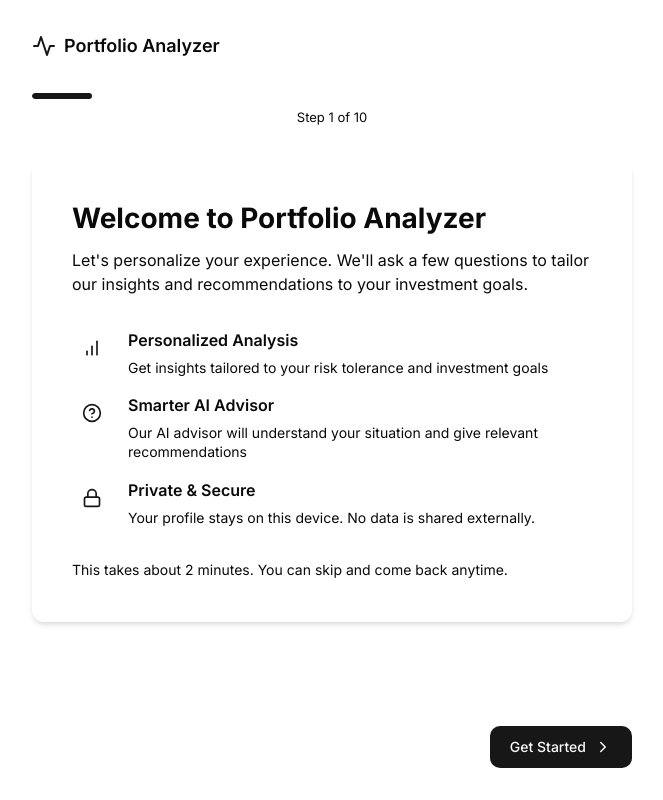
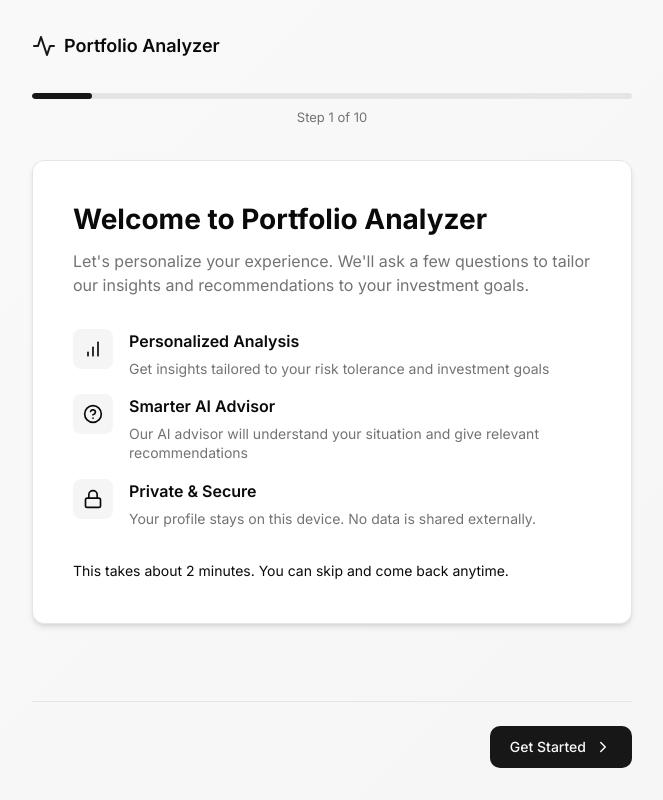
Before and after one commit to subgan-creator/investment-portfolio-analyzer, a Flask app: page /onboarding/step/1 in a window 1280 px wide. Shown: the whole page, without its empty margins (308-971 px from the left). Run offline with Flask 3, Linux system fonts and the light colour scheme; data comes from the database, SQL or seed files in the repository.

Commit message:
Fix onboarding CSS variables to match design system
Updated CSS variable names to use the correct design tokens from style.css:
- --bg-primary → --background
- --text-primary → --foreground
- --border-color → --border
- --text-secondary → --muted-foreground
- --bg-card → --card
- --success-light → --success-bg

🤖 Generated with [Claude Code](https://claude.com/claude-code)

Co-Authored-By: Claude Opus 4.5 <noreply@anthropic.com>

```diff
--- a/src/web/static/css/onboarding.css
+++ b/src/web/static/css/onboarding.css
@@ -2,7 +2,7 @@
 
 /* Layout */
 .onboarding-body {
-    background: linear-gradient(135deg, var(--bg-primary) 0%, var(--bg-secondary) 100%);
+    background: linear-gradient(135deg, var(--background) 0%, var(--secondary) 100%);
     min-height: 100vh;
     display: flex;
     justify-content: center;
@@ -58,7 +58,7 @@
 
 .progress-bar {
     height: 6px;
-    background: var(--border-color);
+    background: var(--border);
     border-radius: 3px;
     overflow: hidden;
 }
@@ -75,7 +75,7 @@
     text-align: center;
     margin-top: 0.5rem;
     font-size: 0.8125rem;
-    color: var(--text-secondary);
+    color: var(--muted-foreground);
 }
 
 /* Main Content */
@@ -86,16 +86,17 @@
 }
 
 .onboarding-card {
-    background: var(--bg-card);
+    background: var(--card);
     border-radius: var(--radius-lg);
     padding: 2.5rem;
     box-shadow: var(--shadow-md);
+    border: 1px solid var(--border);
 }
 
 .onboarding-card h1 {
     font-size: 1.75rem;
     font-weight: 700;
-    color: var(--text-primary);
+    color: var(--foreground);
     margin-bottom: 0.75rem;
     line-height: 1.3;
 }
@@ -103,13 +104,13 @@
 .onboarding-card h2 {
     font-size: 1.5rem;
     font-weight: 600;
-    color: var(--text-primary);
+    color: var(--foreground);
     margin-bottom: 0.5rem;
 }
 
 .onboarding-card .subtitle {
     font-size: 1rem;
-    color: var(--text-secondary);
+    color: var(--muted-foreground);
     margin-bottom: 2rem;
     line-height: 1.5;
 }
@@ -132,7 +133,7 @@
     width: 40px;
     height: 40px;
     border-radius: var(--radius-md);
-    background: var(--primary-light);
+    background: var(--secondary);
     display: flex;
     align-items: center;
     justify-content: center;
@@ -142,19 +143,19 @@
 .welcome-feature .icon svg {
     width: 20px;
     height: 20px;
-    color: var(--primary);
+    color: var(--foreground);
 }
 
 .welcome-feature .text h3 {
     font-size: 1rem;
     font-weight: 600;
-    color: var(--text-primary);
+    color: var(--foreground);
     margin-bottom: 0.25rem;
 }
 
 .welcome-feature .text p {
     font-size: 0.875rem;
-    color: var(--text-secondary);
+    color: var(--muted-foreground);
     line-height: 1.4;
 }
 
@@ -290,7 +292,7 @@
 .onboarding-nav {
     margin-top: 2rem;
     padding-top: 1.5rem;
-    border-top: 1px solid var(--border-color);
+    border-top: 1px solid var(--border);
 }
 
 .nav-buttons {
```
Also changed, not shown: other parts of src/web/static/css/onboarding.css (+22 -21 lines).
